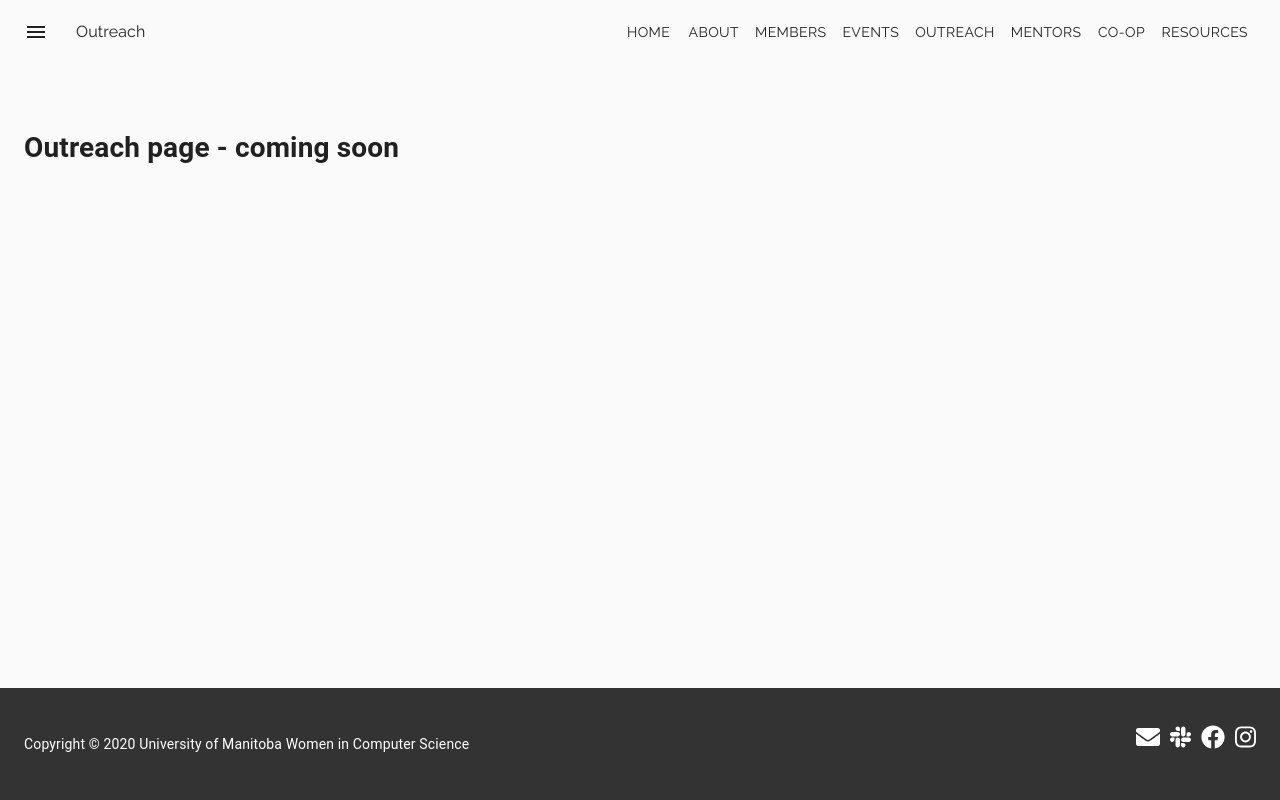
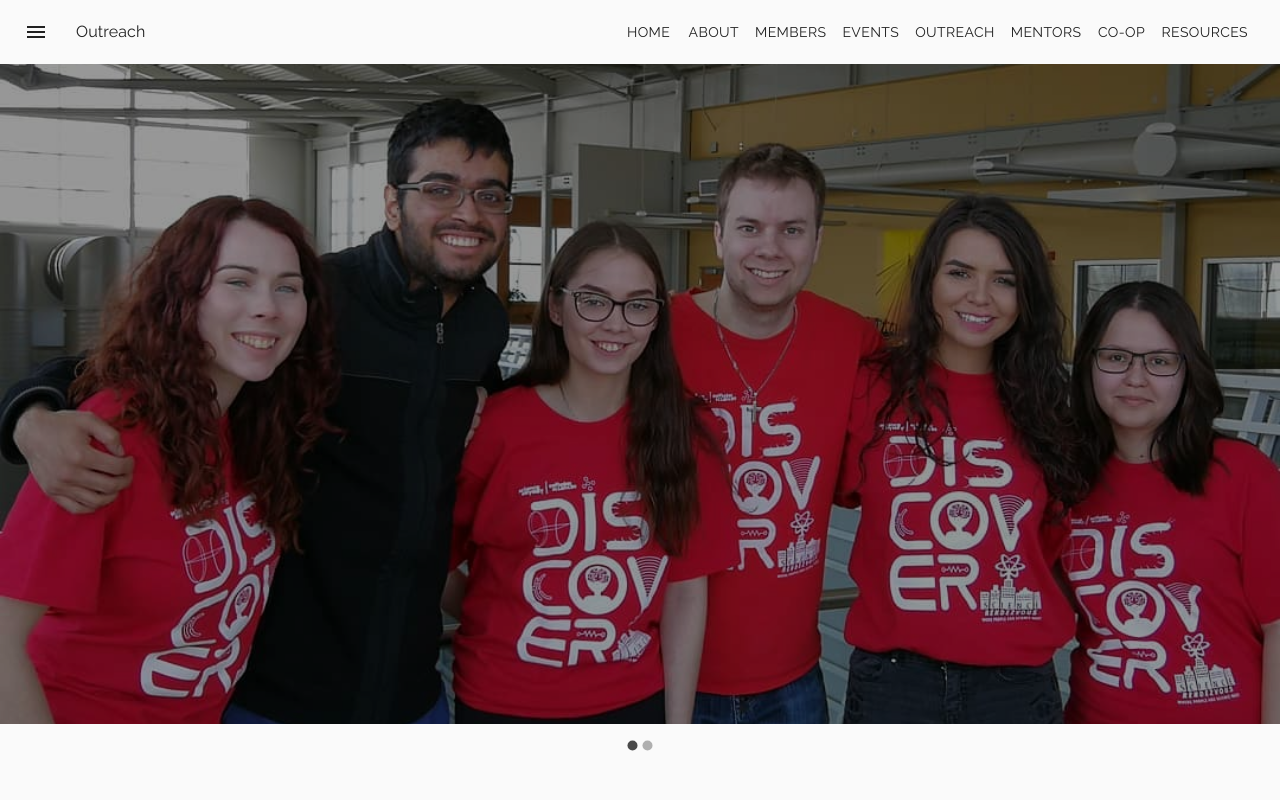
Before and after one commit to umwics/wics-site-2023, a Next.js app: page /outreach in a window 1280 px wide. Shown: the top 800 px of the page. Built offline with nearby package versions, Linux system fonts and the light colour scheme; no server answers.

Commit message:
outreach carousel added

```diff
--- /dev/null
+++ b/src/components/carousel/OutreachCarousel.tsx
@@ -0,0 +1,70 @@
+import { createStyles, makeStyles } from "@material-ui/core/styles";
+import React from "react";
+import Carousel from "react-material-ui-carousel";
+
+const useStyles = makeStyles(() =>
+    createStyles({
+        root: {
+            flexGrow: 1
+        },
+        slideshow: {
+            textAlign: "center",
+            color: "white",
+            backgroundColor: "black",
+            display: "block",
+            width: "100%",
+            height: "660px",
+            position: "relative",
+            overflow: "hidden",
+            "& img": {
+                width: "100%",
+                height: "660px",
+                objectFit: "cover"
+            }
+        },
+        boxFilter: {
+            backgroundColor: "rgba(0,0,0,0.4)",
+            position: "absolute",
+            top: 0,
+            width: "100%",
+            height: "660px"
+        }
+    })
+);
+
+const items = [
+    {
+        name: "1",
+        src: "img/outreach/sciencerendezvous.jpg"
+    },
+    {
+        name: "2",
+        src: "img/outreach/GoCodeGirl.jpg"
+    }
+];
+
+const CarouselSetting = {
+    interval: 10000,
+    indicators: true,
+    timeout: 1500,
+    navButtonsAlwaysInvisible: true
+};
+
+const HomeCarousel: React.FC = () => {
+    const classes = useStyles();
+
+    return (
+        <Carousel {...CarouselSetting}>
+            {items.map(item => {
+                return (
+                    <div key={item.name} className={classes.slideshow}>
+                        <img src={item.src} alt={item.name} />
+                        <div className={classes.boxFilter}></div>
+                    </div>
+                );
+            })}
+        </Carousel>
+    );
+};
+
+export default HomeCarousel;
--- a/src/pages/outreach.tsx
+++ b/src/pages/outreach.tsx
@@ -1,26 +1,78 @@
-import { Container} from "@material-ui/core";
+import { Button, Container, Link, Typography } from "@material-ui/core";
 import { makeStyles, Theme } from "@material-ui/core/styles";
 import { NextPage } from "next";
 import React from "react";
+// eslint-disable-next-line @typescript-eslint/ban-ts-comment
+// @ts-ignore
+import Fade from "react-reveal/Fade";
+import BackToTop from "../components/BackToTop";
+import OutreachCarousel from "../components/carousel/OutreachCarousel";
 import ContentsLayout from "../components/layouts/ContentsLayout";
 
 const useStyles = makeStyles((theme: Theme) => ({
     paper: {
         marginTop: theme.spacing(8),
+        marginBottom: theme.spacing(12),
+        textAlign: "center"
+    },
+    title: {
+        top: "40%",
+        marginBottom: 50,
+        fontFamily: "Lato",
+        position: "absolute",
+        textAlign: "center",
+        color: "white",
+        justifyContent: "center",
+        textTransform: "uppercase",
+        fontWeight: 700,
+        width: "100%",
+        "& h1": {
+            marginTop: 0,
+            marginBottom: 6,
+            fontWeight: 700,
+            fontFamily: "Lato"
+        }
     }
 }));
-
 
 const About: NextPage = () => {
     const classes = useStyles();
 
     return (
         <ContentsLayout title="Outreach">
+            <OutreachCarousel />
+            <div className={classes.title}>
+                <Fade bottom duration={1000} delay={100} distance="30px">
+                    <Typography variant="h1">Outreach</Typography>
+                </Fade>
+                <Fade bottom duration={1000} delay={300} distance="30px">
+                    <p>
+                        We have put a main focus on encouraging elementary and junior high students
+                        into the Computer Science field
+                        <br />
+                        and have been using the website Hour of Code to help kids gain the skills to
+                        already start programming on their own!
+                        <br />
+                        We have already visited multiple schools, such as Windsor Elementary School
+                        and Carman Collegiate. <br />
+                        Other schools are welcome to contact us by email at uofmwics@gmail.com!
+                    </p>
+                </Fade>
+                <Fade bottom duration={1000} delay={400} distance="30px">
+                    <Link href="mailto:uofmwics@gmail.com">
+                        <Button component="a" variant="contained" color="secondary">
+                            Contact us
+                        </Button>
+                    </Link>
+                </Fade>
+            </div>
+
             <Container component="main">
                 <div className={classes.paper}>
-                    <h1> Outreach page - coming soon</h1>
+                    <h3> More information about our outreach program is coming soon!</h3>
                 </div>
             </Container>
+            <BackToTop />
         </ContentsLayout>
     );
 };
```
Also changed, not shown: public/img/outreach/GoCodeGirl.jpg (added), public/img/outreach/sciencerendezvous.jpg (added).
